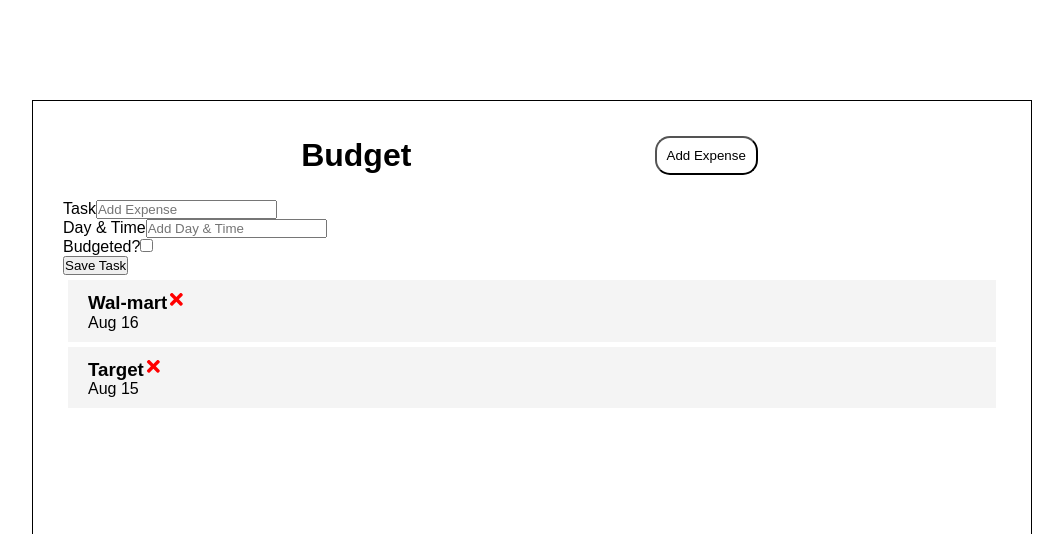
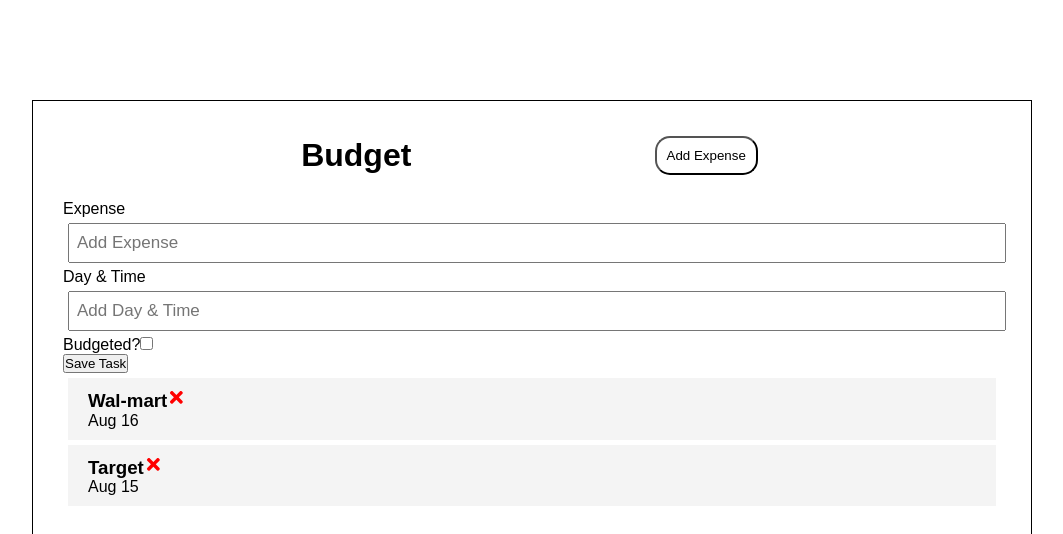
Before and after one commit to jerednav/mindful-money, a React (Create React App) app in the folder mindfulmoney/: page / in a window 1280 px wide. Shown: the top 534 px of the page, without its empty margins (108-1171 px from the left). Built offline with nearby package versions, Linux system fonts and the light colour scheme.

Commit message:
added expese buttons

```diff
--- a/mindfulmoney/src/App.js
+++ b/mindfulmoney/src/App.js
@@ -3,7 +3,6 @@
 import Expenses from './components/Expenses'
 import AddExpense from './components/AddExpense'
 import { useState } from 'react'
-import { FaTasks, FaTheaterMasks } from 'react-icons/fa'
 
 
 
--- a/mindfulmoney/src/components/AddExpense.js
+++ b/mindfulmoney/src/components/AddExpense.js
@@ -1,25 +1,42 @@
+import { useState } from 'react'
+
+
 const AddExpense = () => {
+
+const [text, setText] = useState('')
+const [day, setDay] = useState('')
+const [budgeted, setExpenses] = useState(false)
+
     return (
        <form className='add-form'>
         <div className='form-control'>
 
-        <label>Task</label>
+        <label> Expense </label>
 
-        <input type='text' placeholder='Add Expense' />
+        <input type='text' placeholder='Add Expense'
+        value={text}
+        onChange={((e) => setText(e.target.value))}
+        />
 
         </div>
         <div className='form-control'>
 
         <label>Day & Time</label>
 
-        <input type='text' placeholder='Add Day & Time' />
+            <input type='text' placeholder='Add Day & Time'
+            value={day}
+            onChange={((e) => setDay(e.target.value))}
+            />
 
         </div>
-        <div className='form-control'>
+        <div className='form-control-form-control-check'>
 
-        <label>Budgeted?</label>
+        <   label>Budgeted?</label>
 
-        <input type='checkbox' />
+            <input type='checkbox'
+            value={budgeted}
+            onChange={((e) => setExpenses(e.currentTarget.checked))}
+            />
 
         </div>
 
--- a/mindfulmoney/src/index.css
+++ b/mindfulmoney/src/index.css
@@ -63,3 +63,25 @@
 .expense.budgeted {
   border-left: 5px red;
 }
+
+.form-control input {
+  width: 100%;
+  height: 40px;
+  margin: 5px;
+  padding: 3px 7px;
+  font-size: 17px;
+}
+
+form-control-check {
+  display: flex;
+  align-items: center;
+  justify-content: space-between;
+}
+
+.form-control-check label {
+  flex: 1;
+}
+
+.form-control-check label {
+  flex: 1;
+}
```
